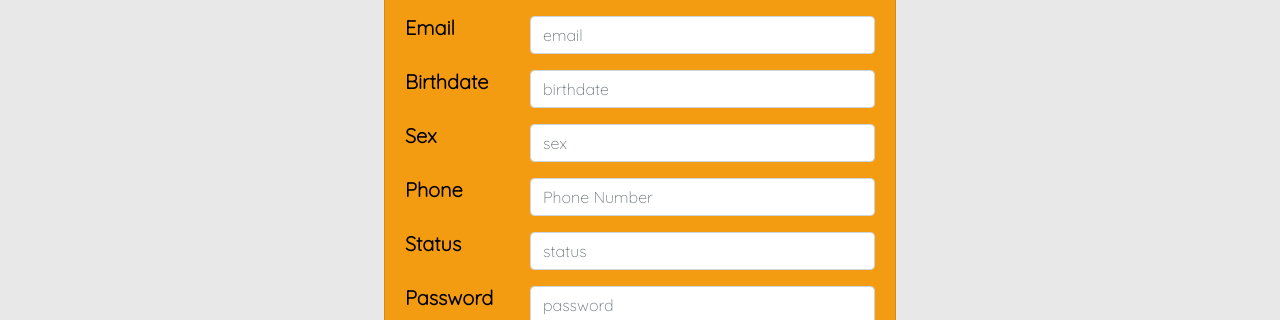
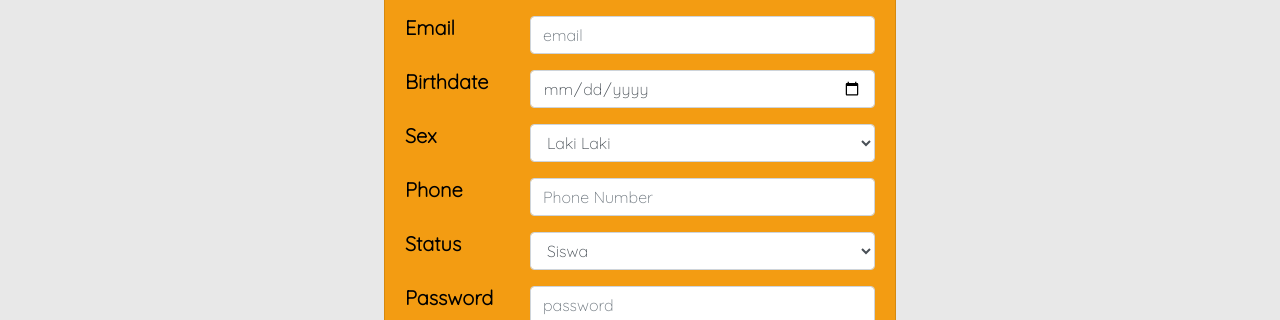
Before and after one commit to muchtaromyahya/aplikasi-SiOce, a React (Create React App) app: page /register in a window 1280 px wide. Shown: the part 298-618 px from the top of the page. Built offline with nearby package versions, Linux system fonts and the light colour scheme.

Commit message:
register success

```diff
--- a/src/components/login/index.js
+++ b/src/components/login/index.js
@@ -60,7 +60,7 @@ const Login = () => {
         setLoginLoading(false);
         toggle();
         // history.push('/product');
-        window.location.replace('/product');
+        window.location.replace('/classes');
       });
   };
 
@@ -76,10 +76,10 @@ const Login = () => {
             <FormGroup>
               {/* <Label for="username">Username</Label> */}
               <Input
-                type="text"
-                name="username"
-                id="username"
-                placeholder="Username"
+                type="email"
+                name="email"
+                id="email"
+                placeholder="Email"
                 onChange={(e) => {
                   setUsername(e.target.value);
                 }}
@@ -118,7 +118,7 @@ const Login = () => {
                 Login
               </Button>
             </div>
-            <span>
+            <span className="register">
               <Button className="btn-outline-secondary" onClick={register}>
                 Register
               </Button>
--- a/src/components/login/style.css
+++ b/src/components/login/style.css
@@ -18,3 +18,6 @@
 .button-cancel {
     margin-right: 5%;
 }
+.register{
+    margin-top: 10px;
+}
--- a/src/components/register/index.js
+++ b/src/components/register/index.js
@@ -103,7 +103,7 @@ const RegisterModal = () => {
                 </div>
                 <div className="col-md-9">
                   <Input
-                    type="text"
+                    type="date"
                     name="birthdate"
                     id="birthdate"
                     placeholder="birthdate"
@@ -121,14 +121,15 @@ const RegisterModal = () => {
                 </div>
                 <div className="col-md-9">
                   <Input
-                    type="text"
+                    type="select"
                     name="sex"
-                    id="sex"
-                    placeholder="sex"
                     onChange={(e) => {
                       setSex(e.target.value);
                     }}
-                  />
+                  >
+                    <option value="laki laki">Laki Laki</option>
+                    <option value="perempuan">Perempuan</option>
+                  </Input>
                 </div>
               </div>
             </FormGroup>
@@ -157,14 +158,16 @@ const RegisterModal = () => {
                 </div>
                 <div className="col-md-9">
                   <Input
-                    type="text"
+                    type="select"
                     name="status"
                     id="status"
-                    placeholder="status"
                     onChange={(e) => {
                       setStatus(e.target.value);
                     }}
-                  />
+                  >
+                    <option value="siswa">Siswa</option>
+                    <option value="guru">Guru</option>
+                  </Input>
                 </div>
               </div>
             </FormGroup>
--- a/src/pages/home/index.js
+++ b/src/pages/home/index.js
@@ -1,6 +1,9 @@
-import React from 'react';
+import React, { useEffect } from 'react';
 
 const Home = () => {
+  useEffect(() => {
+    document.title = 'Home  Aplikasi-SiOce';
+  });
   return (
     <div>
       <h1>Home</h1>
```
Also changed, not shown: 1 other file (tests, documents, lock files or other folders).
